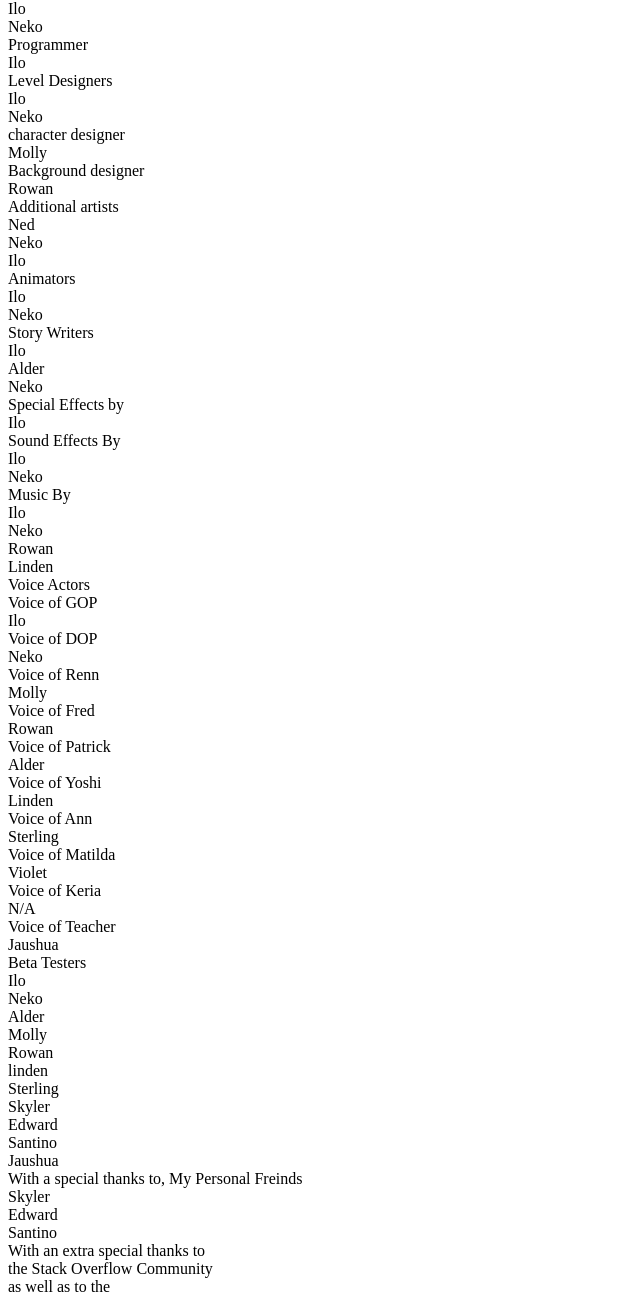
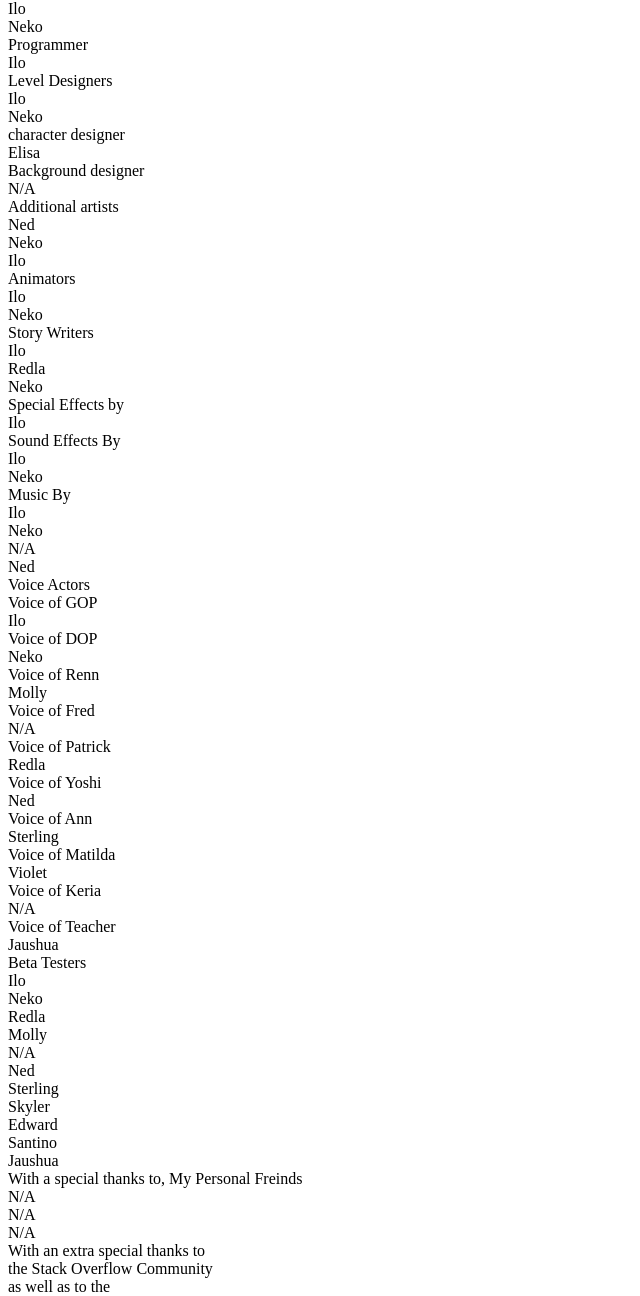
Before and after one commit to TeamSEA/Project-OP-Beginning-Scene, a plain HTML site: page index.html in a window 1280 px wide. Shown: the part 1975-3271 px from the top of the page, without its empty margins (0-640 px from the left). Drawn offline with nearby package versions, Linux system fonts and the light colour scheme.

Commit message:
Update index.html

```diff
--- a/index.html
+++ b/index.html
@@ -1,3 +1,7 @@
+<html>
+  <head>
+    <link rel="stylesheet" href="base.css">
+  </head>
   <!-- Settings Screen -->
   <div id="settings">
     <button id="settingsClose" onclick="settingsClose()">Back</button>
@@ -184,21 +188,21 @@ THE SOFTWARE IS PROVIDED "AS IS", WITHOUT WARRANTY OF ANY KIND, EXPRESS OR IMPLI
       <div class="job">Level Designers</div>
       <div class="name">Ilo <br> Neko</div>
       <div class="job">character designer</div>
-    <div class="name">Molly</div>
+      <div class="name">Elisa</div>
       <div class="job">Background designer</div>
-    <div class="name">Rowan</div>
+      <div class="name">N/A</div>
       <div class="job">Additional artists</div>
       <div class="name">Ned <br> Neko <br> Ilo</div>
       <div class="job">Animators</div>
       <div class="name">Ilo <br> Neko</div>
       <div class="job">Story Writers</div>
-    <div class="name">Ilo <br>Alder <br>Neko</div>
+      <div class="name">Ilo <br>Redla <br>Neko</div>
       <div class="job">Special Effects by</div>
       <div class="name">Ilo</div>
       <div class="job">Sound Effects By</div>
       <div class="name">Ilo <br> Neko</div>
       <div class="job">Music By</div>
-    <div class="name">Ilo<br>Neko<br>Rowan<br>Linden</div>
+      <div class="name">Ilo<br>Neko<br>N/A<br>Ned</div>
       <div class="movie">Voice Actors</div>
       <div class="job">Voice of GOP</div>
       <div class="name">Ilo</div>
@@ -207,11 +211,11 @@ THE SOFTWARE IS PROVIDED "AS IS", WITHOUT WARRANTY OF ANY KIND, EXPRESS OR IMPLI
       <div class="job">Voice of Renn</div>
       <div class="name">Molly</div>
       <div class="job">Voice of Fred</div>
-    <div class="name">Rowan</div>
+      <div class="name">N/A</div>
       <div class="job">Voice of Patrick</div>
-    <div class="name">Alder</div>
+      <div class="name">Redla</div>
       <div class="job">Voice of Yoshi</div>
-    <div class="name">Linden</div>
+      <div class="name">Ned</div>
       <div class="job">Voice of Ann</div>
       <div class="name">Sterling</div>
       <div class="job">Voice of Matilda</div>
@@ -221,9 +225,9 @@ THE SOFTWARE IS PROVIDED "AS IS", WITHOUT WARRANTY OF ANY KIND, EXPRESS OR IMPLI
       <div class="job">Voice of Teacher</div>
       <div class="name">Jaushua</div>
       <div class="name">Beta Testers</div>
-    <div class="name">Ilo <br> Neko <br> Alder <br> Molly <br> Rowan <br> linden <br> Sterling <br> Skyler <br> Edward <br> Santino <br> Jaushua</div>
+      <div class="name">Ilo <br> Neko <br> Redla <br> Molly <br> N/A <br> Ned <br> Sterling <br> Skyler <br> Edward <br> Santino <br> Jaushua</div>
       <div class="movie">With a special thanks to, My Personal Freinds</div>
-    <div class="name">Skyler <br> Edward <br> Santino</div>
+      <div class="name">N/A <br> N/A <br> N/A</div>
       <div class="movie">With an extra special thanks to</div>
       <div class="name">the Stack Overflow Community</div>
       <div class="movie">as well as to the</div>
@@ -335,3 +339,4 @@ transition
     <div id="pic7"><span>Insert Pic Here</span></div>
     <div id="pic8"><span>Insert Pic Here</span></div>
   </div>
+</html>
```
Lines whose indentation alone changed are shown as unchanged.
